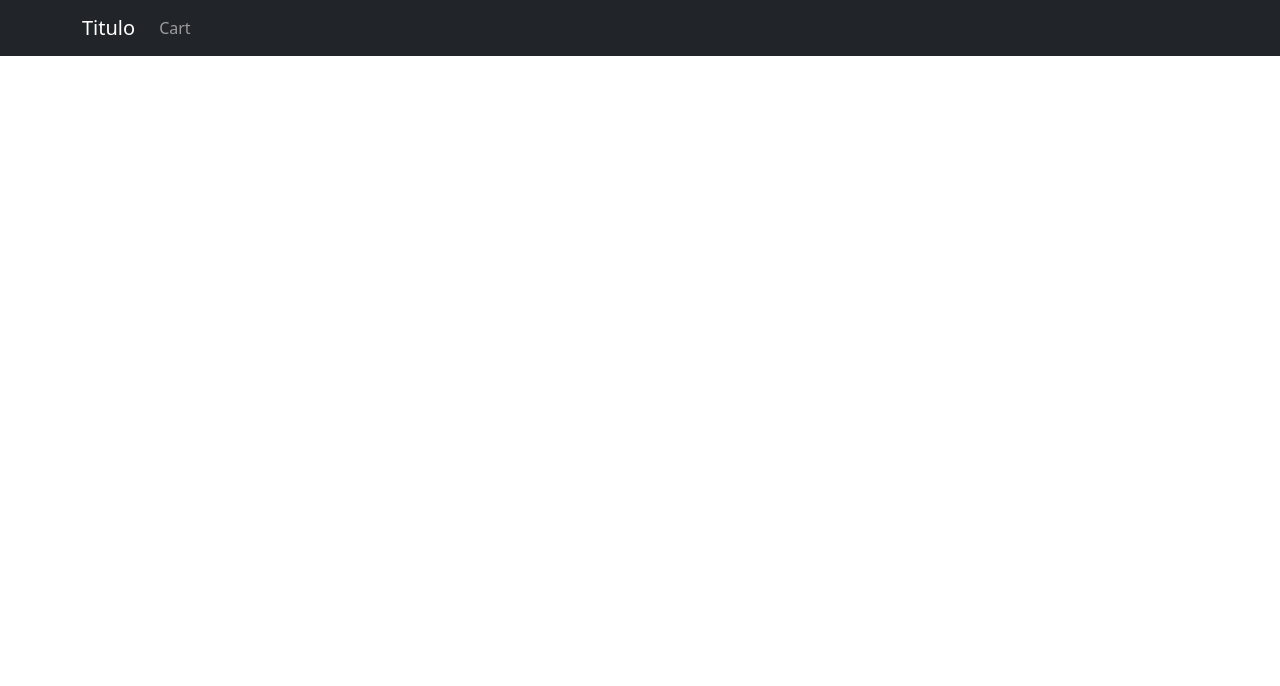
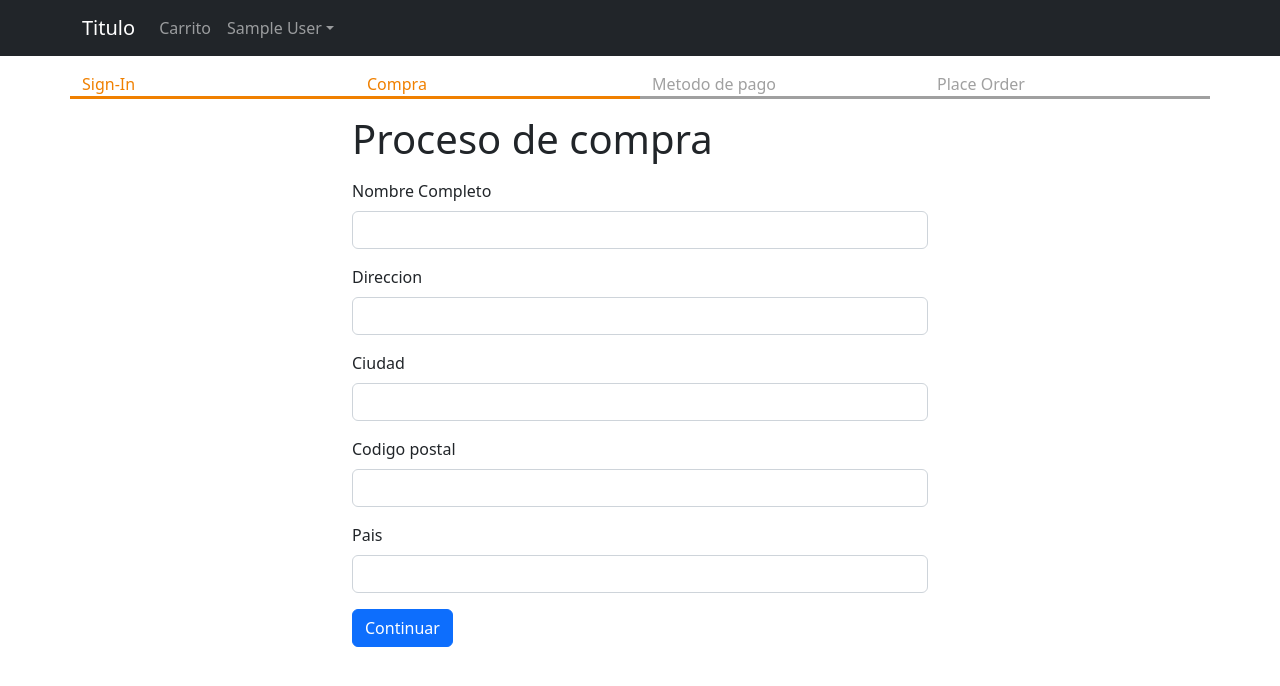
Before and after one commit to J4ZO/proyecto-ciclo4, a React (Create React App) app in the folder frontend/: page /comprar in a window 1280 px wide. Before the commit this address had no page. Shown: the top 686 px of the page. Built offline with nearby package versions, Linux system fonts and the light colour scheme; sample sign-in values are in the browser's storage.

Commit message:
Metodo de pago e inicio de sesion

```diff
--- a/frontend/package.json
+++ b/frontend/package.json
@@ -16,6 +16,7 @@
     "react-router-bootstrap": "^0.26.2",
     "react-router-dom": "^6.4.3",
     "react-scripts": "5.0.1",
+    "react-toastify": "^9.1.1",
     "use-reducer-logger": "^1.0.2",
     "web-vitals": "^2.1.4"
   },
--- a/frontend/src/App.js
+++ b/frontend/src/App.js
@@ -10,13 +10,24 @@ import { useContext } from 'react';
 import { Store } from './Store';
 import CartScreen from './screens/CartScreen';
 import SigninScreen from './screens/SigninScreen';
+import { ToastContainer } from 'react-toastify';
+import 'react-toastify/dist/ReactToastify.css';
+import NavDropdown from 'react-bootstrap/NavDropdown';
+import ShippingAddressScreen from './screens/ShippingScreen';
 
 function App() {
-  const { state } = useContext(Store);
-  const { cart } = state;
+  const { state, dispatch: ctxDispatch } = useContext(Store);
+  const { cart, userInfo } = state;
+
+  const signout = () => {
+    ctxDispatch({ type: 'USER_SIGNOUT' });
+    localStorage.removeItem('userInfo');
+    localStorage.removeItem('shippingAddress');
+  };
   return (
     <BrowserRouter>
       <div className="d-flex flex-column site-container">
+        <ToastContainer position='bottom-center' limit={1} /> {/* Nos muestra un toast a la vez */}
         <header>
           <Navbar bg="dark" variant="dark">
             <Container>
@@ -25,13 +36,35 @@ function App() {
               </LinkContainer>
               <Nav className="me-auto">
                 <Link to="/cart" className="nav-link">
-                  Cart
+                  Carrito
                   {cart.cartItems.length > 0 && (
-                    <Badge pill bg="danger"> {/* Si hay elemntos en el carrito, se muestra el icono con la cantidad */}
+                    <Badge pill bg="danger"> {/* Si hay elementos en el carrito, se muestra el icono con la cantidad */}
                       {cart.cartItems.reduce((a, i) => a + i.quantity, 0)} {/* Suma cada click al añadir al carrito */}
                     </Badge>
                   )}
                 </Link>
+                {userInfo ? (
+                  <NavDropdown title={userInfo.name} id="basic-nav-dropdown">
+                    <LinkContainer to="/profile">
+                      <NavDropdown.Item>Perfil Usuario</NavDropdown.Item>
+                    </LinkContainer>
+                    <LinkContainer to="/orderhistory">
+                      <NavDropdown.Item>Historial</NavDropdown.Item>
+                    </LinkContainer>
+                    <NavDropdown.Divider />
+                    <Link
+                      className="dropdown-item"
+                      to="#signout"
+                      onClick={signout}
+                    >
+                      Sign Out
+                    </Link>
+                  </NavDropdown>
+                ) : (
+                  <Link className="nav-link" to="/signin">
+                    Iniciar Sesion
+                  </Link>
+                )}
               </Nav>
             </Container>
           </Navbar>
@@ -42,6 +75,7 @@ function App() {
               <Route path="/product/:slug" element={<ProductScreen />} />
               <Route path="/cart" element={<CartScreen />} />
               <Route path="/signin" element={<SigninScreen />} />
+              <Route path="/comprar" element={<ShippingAddressScreen />} />
               <Route path="/" element={<HomeScreen />} />
             </Routes>
           </Container>
--- a/frontend/src/Store.js
+++ b/frontend/src/Store.js
@@ -3,7 +3,13 @@ import { createContext, useReducer } from 'react';
 export const Store = createContext(); // Crea el contexto de react, para no usar redux
 
 const initialState = { // Se inicializa el carrito de compras
+    userInfo: localStorage.getItem('userInfo')
+        ? JSON.parse(localStorage.getItem('userInfo'))
+        : null,
     cart: {
+        shippingAddress: localStorage.getItem('shippingAddress')
+            ? JSON.parse(localStorage.getItem('shippingAddress'))
+            : {},
         cartItems: localStorage.getItem('cartItems') // Verifica si exiten elementos
             ? JSON.parse(localStorage.getItem('cartItems')) // si es asi los guarda
             : [],
@@ -31,6 +37,25 @@ function reducer(state, action) { // Se utiliza un hook reduce
             localStorage.setItem('cartItems', JSON.stringify(cartItems)); // Guarda los elementos para que no se borren con la recarga
             return { ...state, cart: { ...state.cart, cartItems } };
         }
+        case 'USER_SIGNIN':
+            return { ...state, userInfo: action.payload };
+        case 'USER_SIGNOUT':
+            return {
+                ...state,
+                userInfo: null,
+                cart: {
+                    cartItems: [],
+                    shippingAddress: {},
+                },
+            };
+        case 'SAVE_SHIPPING_ADDRESS':
+            return {
+                ...state,
+                cart: {
+                    ...state.cart,
+                    shippingAddress: action.payload,
+                },
+            };
         default:
             return state;
     }
--- /dev/null
+++ b/frontend/src/components/CheckoutSteps.js
@@ -0,0 +1,14 @@
+import React from 'react';
+import Row from 'react-bootstrap/Row';
+import Col from 'react-bootstrap/Col';
+
+export default function CheckoutSteps(props) {
+    return (
+        <Row className="checkout-steps">
+            <Col className={props.step1 ? 'active' : ''}>Sign-In</Col>
+            <Col className={props.step2 ? 'active' : ''}>Compra</Col>
+            <Col className={props.step3 ? 'active' : ''}>Metodo de pago</Col>
+            <Col className={props.step4 ? 'active' : ''}>Place Order</Col>
+        </Row>
+    );
+}
--- a/frontend/src/index.css
+++ b/frontend/src/index.css
@@ -74,3 +74,13 @@ main {
 .container .small-container {
   max-width: 600px;
 }
+
+.checkout-steps>div {
+  border-bottom: 0.2rem solid #a0a0a0;
+  color: #a0a0a0;
+}
+
+.checkout-steps>div.active {
+  border-bottom: 0.2rem solid #f08000;
+  color: #f08000;
+}
--- /dev/null
+++ b/frontend/src/screens/ShippingScreen.js
@@ -0,0 +1,111 @@
+import React, { useContext, useEffect, useState } from 'react';
+import { Helmet } from 'react-helmet-async';
+import Form from 'react-bootstrap/Form';
+import Button from 'react-bootstrap/Button';
+import { useNavigate } from 'react-router-dom';
+import { Store } from '../Store';
+import CheckoutSteps from '../components/CheckoutSteps';
+
+export default function ShippingAddressScreen() {
+    const navigate = useNavigate();
+    const { state, dispatch: ctxDispatch } = useContext(Store);
+    const {
+        userInfo,
+        cart: { shippingAddress },
+    } = state;
+    const [fullName, setFullName] = useState(shippingAddress.fullName || '');
+    const [address, setAddress] = useState(shippingAddress.address || '');
+    const [city, setCity] = useState(shippingAddress.city || '');
+    const [postalCode, setPostalCode] = useState(
+        shippingAddress.postalCode || ''
+    );
+    useEffect(() => {
+        if (!userInfo) {
+            navigate('/signin?redirect=/comprar');
+        }
+    }, [userInfo, navigate]);
+    const [country, setCountry] = useState(shippingAddress.country || '');
+    const submitHandler = (e) => {
+        e.preventDefault();
+        ctxDispatch({
+            type: 'SAVE_SHIPPING_ADDRESS',
+            payload: {
+                fullName,
+                address,
+                city,
+                postalCode,
+                country,
+            },
+        });
+        localStorage.setItem(
+            'shippingAddress',
+            JSON.stringify({
+                fullName,
+                address,
+                city,
+                postalCode,
+                country,
+            })
+        );
+        navigate('/payment');
+    };
+    return (
+        <div>
+            <Helmet>
+                <title>Compra proceso</title>
+            </Helmet>
+
+            <CheckoutSteps step1 step2></CheckoutSteps>
+            <div className="container small-container">
+                <h1 className="my-3">Proceso de compra</h1>
+                <Form onSubmit={submitHandler}>
+                    <Form.Group className="mb-3" controlId="fullName">
+                        <Form.Label>Nombre Completo</Form.Label>
+                        <Form.Control
+                            value={fullName}
+                            onChange={(e) => setFullName(e.target.value)}
+                            required
+                        />
+                    </Form.Group>
+                    <Form.Group className="mb-3" controlId="address">
+                        <Form.Label>Direccion</Form.Label>
+                        <Form.Control
+                            value={address}
+                            onChange={(e) => setAddress(e.target.value)}
+                            required
+                        />
+                    </Form.Group>
+                    <Form.Group className="mb-3" controlId="city">
+                        <Form.Label>Ciudad</Form.Label>
+                        <Form.Control
+                            value={city}
+                            onChange={(e) => setCity(e.target.value)}
+                            required
+                        />
+                    </Form.Group>
+                    <Form.Group className="mb-3" controlId="postalCode">
+                        <Form.Label>Codigo postal</Form.Label>
+                        <Form.Control
+                            value={postalCode}
+                            onChange={(e) => setPostalCode(e.target.value)}
+                            required
+                        />
+                    </Form.Group>
+                    <Form.Group className="mb-3" controlId="country">
+                        <Form.Label>Pais</Form.Label>
+                        <Form.Control
+                            value={country}
+                            onChange={(e) => setCountry(e.target.value)}
+                            required
+                        />
+                    </Form.Group>
+                    <div className="mb-3">
+                        <Button variant="primary" type="submit">
+                            Continuar
+                        </Button>
+                    </div>
+                </Form>
+            </div>
+        </div>
+    );
+}
--- a/frontend/src/screens/SigninScreen.js
+++ b/frontend/src/screens/SigninScreen.js
@@ -1,27 +1,66 @@
-import { Link, useLocation } from 'react-router-dom';
+import Axios from 'axios';
+import { Link, useLocation, useNavigate } from 'react-router-dom';
 import Container from 'react-bootstrap/Container';
 import Form from 'react-bootstrap/Form';
 import Button from 'react-bootstrap/Button';
 import { Helmet } from 'react-helmet-async';
+import { useContext, useEffect, useState } from 'react';
+import { Store } from '../Store';
+import { toast } from 'react-toastify';
+import { getError } from '../utils';
 
 export default function SigninScreen() {
+    const navigate = useNavigate();
     const { search } = useLocation(); // Retona un objeto de la actual url
     const redirectInUrl = new URLSearchParams(search).get('redirect'); // Obtiene la parte del redirect, en este caso /comprar
     const redirect = redirectInUrl ? redirectInUrl : '/'; // Si la url es correcta la retorna, si no, nos envia al inicio
+    const [email, setEmail] = useState('');
+    const [password, setPassword] = useState('');
+
+    const { state, dispatch: ctxDispatch } = useContext(Store);
+    const { userInfo } = state;
+    const submit = async (e) => {
+        e.preventDefault();
+        try {
+            const { data } = await Axios.post('/api/users/signin', {
+                email,
+                password,
+            });
+            ctxDispatch({ type: 'USER_SIGNIN', payload: data });
+            localStorage.setItem('userInfo', JSON.stringify(data));
+            navigate(redirect || '/');
+        } catch (err) {
+            toast.error(getError(err)); // nos muestra una notificacion
+        }
+    };
+
+    useEffect(() => {
+        if (userInfo) {
+            navigate(redirect);
+        }
+    }, [navigate, redirect, userInfo]);
     return (
         <Container className="small-container">
             <Helmet>
                 <title>Iniciar sesión</title>
             </Helmet>
             <h1 className="my-3">Iniciar sesión</h1>
-            <Form>
+            <Form onSubmit={submit}>
                 <Form.Group className="mb-3" controlId="email">
                     <Form.Label>Email</Form.Label>
-                    <Form.Control type="email" required />
+                    <Form.Control
+                        type="email"
+                        required
+                        onChange={(e) => setEmail(e.target.value)}
+                    />
                 </Form.Group>
                 <Form.Group className="mb-3" controlId="password">
                     <Form.Label>Contraseña</Form.Label>
-                    <Form.Control type="password" required />
+                    <Form.Control
+                        type="password"
+                        required
+                        onChange={(e) => setPassword(e.target.value)}
+                    />
                 </Form.Group>
                 <div className="mb-3">
                     <Button type="submit">Ingresar</Button>
```
Also changed, not shown: 1 other file (tests, documents, lock files or other folders).
